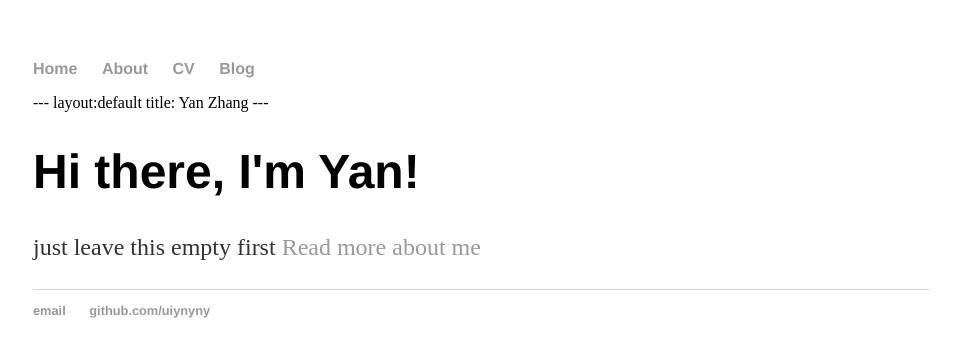
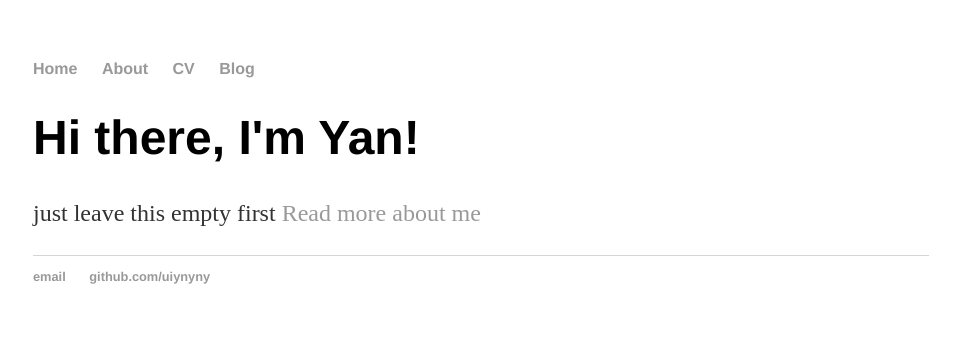
Before and after one commit to uiynyny/uiynyny.github.io, a Jekyll site: the page index.html, which Jekyll copies as it is, in a window 1280 px wide. Shown: the top 357 px of the page, without its empty margins (159-1119 px from the left). Built offline with Jekyll 4.4.1, drawn with Linux system fonts in a browser that asks for light colours.

Commit message:
Update index.html

```diff
--- a/index.html
+++ b/index.html
@@ -14,10 +14,6 @@
       </ul>
     </nav>
     <div class="container">
-    	---
-    	layout:default
-    	title: Yan Zhang
-    	---
       <div class="blurb">
         <h1>Hi there, I'm Yan!</h1>
 				<p>just leave this empty first <a href="/about">Read more about me</a></p>
```
